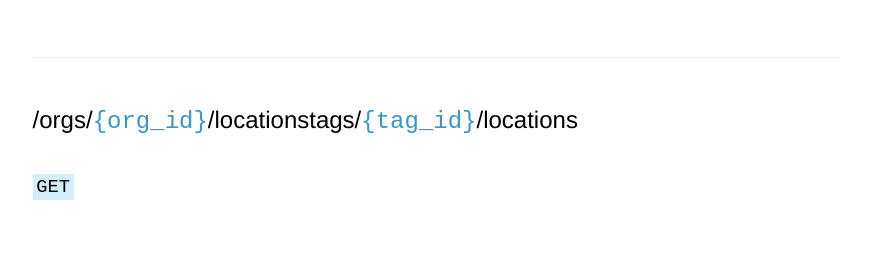
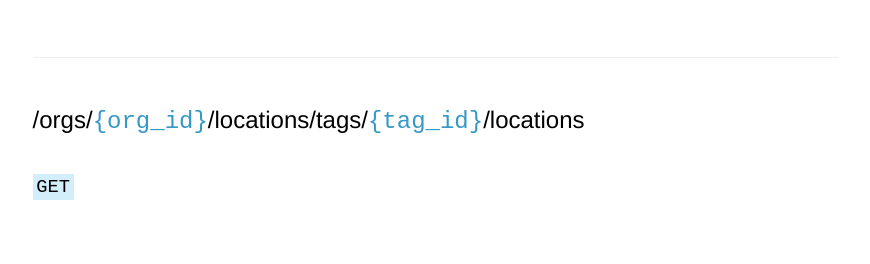
Before and after one commit to zetkin/developer.zetkin.org, a Jekyll site: the page built from reference/api/maps/index.md, in a window 1280 px wide and 900 px high, scrolled down 1869 px. Shown: the part 633-897 px from the top of the window, without its empty margins (377-1247 px from the left). Built offline with Jekyll 4.4.1, drawn with Linux system fonts in a browser that asks for light colours.

Commit message:
Fix bug in URL formatting

```diff
--- a/_layouts/api_section.html
+++ b/_layouts/api_section.html
@@ -10,7 +10,7 @@ layout: default
     {% for res in resources %}
     <article class="api-resource">
         {% assign path_segments = res.url | split:"/" %}
-        <h2>{% for seg in path_segments %}{% if seg contains '{' %}<var>{{ seg }}</var>{% else %}{{ seg }}{% endif %}{% if seg != path_segments.last %}/{% endif %}{% endfor %}</h2>
+        <h2>{% for seg in path_segments %}{% if seg contains '{' %}<var>{{ seg }}</var>{% else %}{{ seg }}{% endif %}{% if forloop.rindex0 > 0 %}/{% endif %}{% endfor %}</h2>
         <div>{{ res.doc | markdownify }}</div>
         {% for method in res.methods %}
             <section class="api-method">
```
